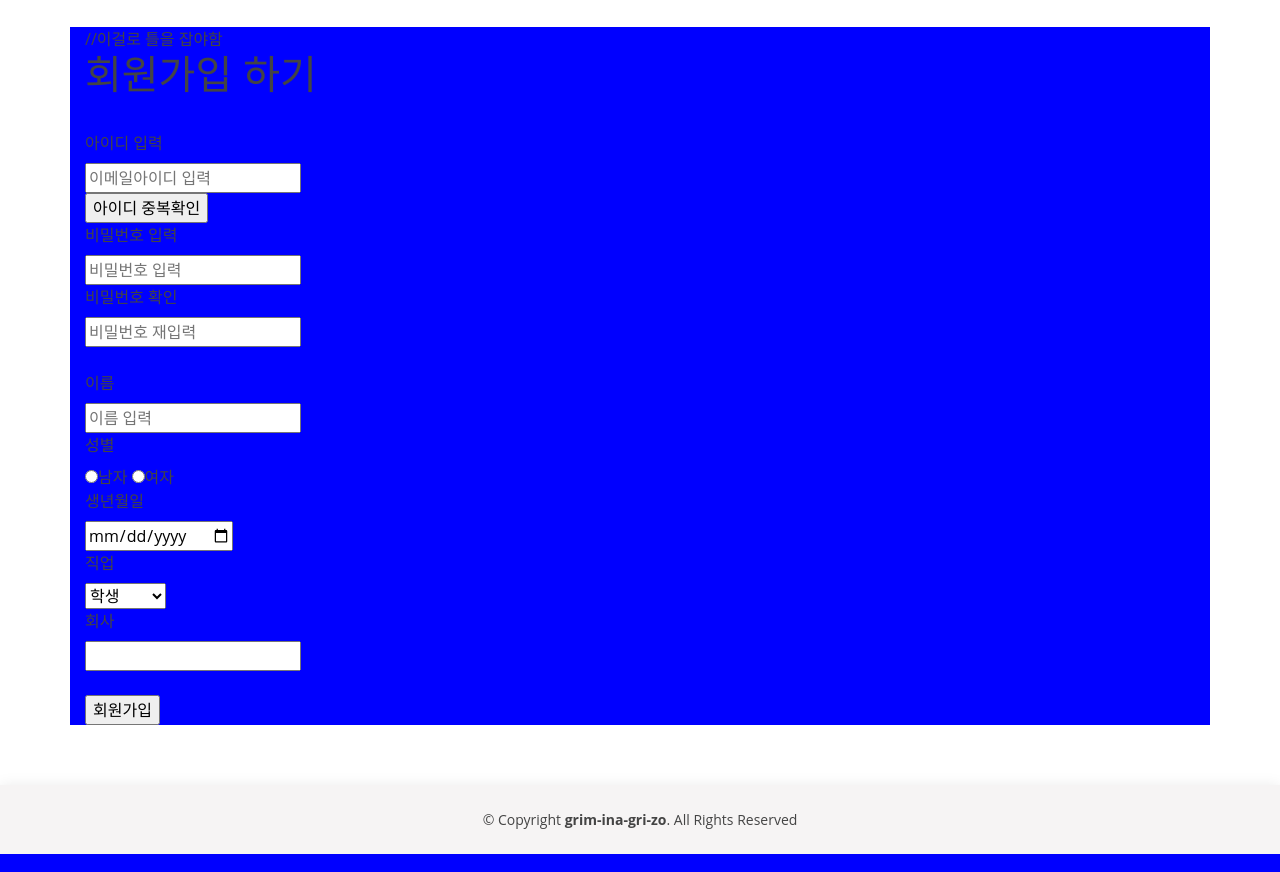
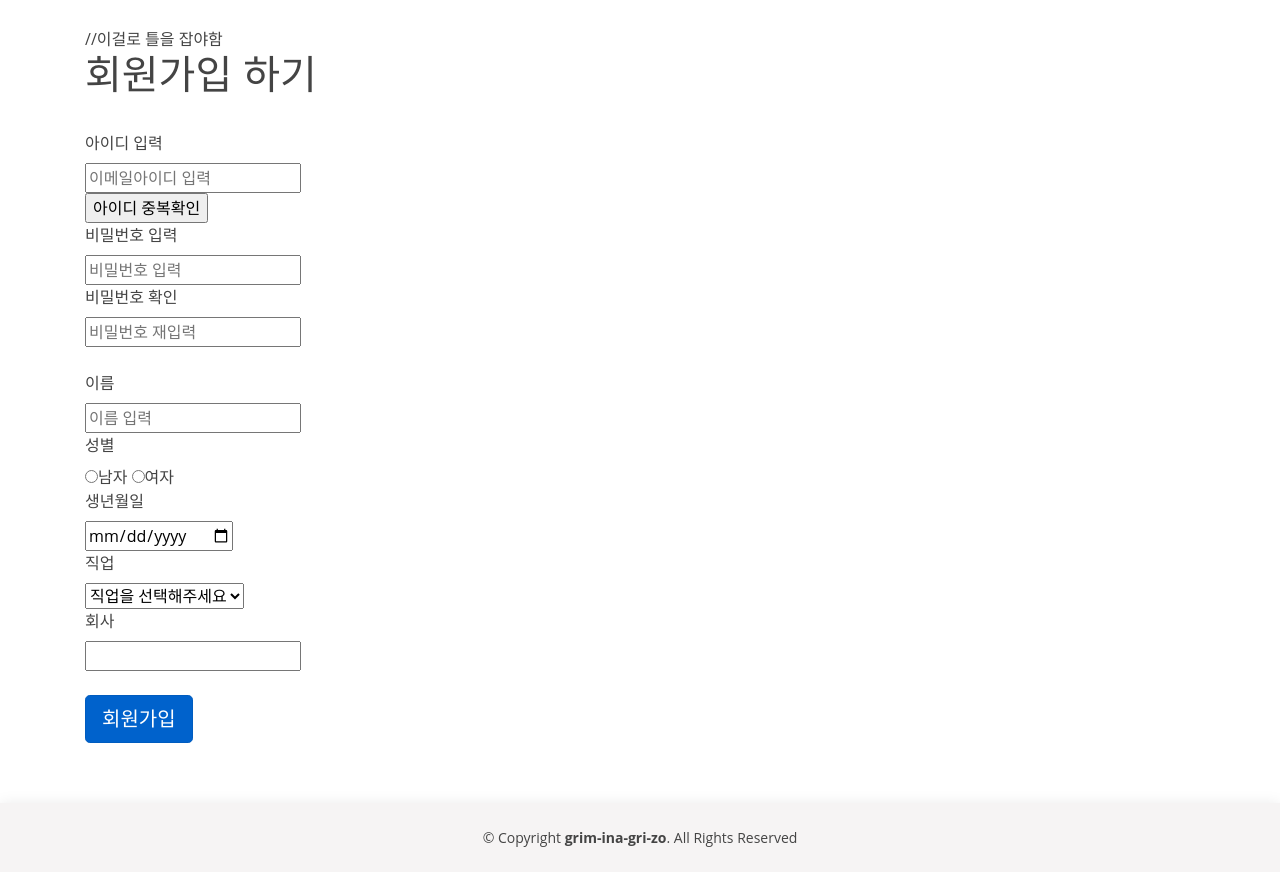
Before and after one commit to rafinkang/masterpiece, a Django app: page /register in a window 1280 px wide. Shown: the part 83-955 px from the top of the page. Run offline with Django 3.2, Linux system fonts and the light colour scheme; some libraries are stand-ins or nearby versions.

Commit message:
회원가입 유효성확인_영돈

```diff
--- a/masterpiece/static/css/user_style.css
+++ b/masterpiece/static/css/user_style.css
@@ -1,6 +1,13 @@
-
-.container_user{
+.container_user {
     min-height: 600px;
     margin-top: 50px;
-    background-color: blue;
+    background-color: white;
 }
+
+.red {
+    background-color: red;
+}
+
+.green {
+    background-color: green;
+}
--- a/masterpiece/templates/user/user_register.html
+++ b/masterpiece/templates/user/user_register.html
@@ -1,5 +1,4 @@
-{% extends 'index.html' %}
-{% block content %}
+{% extends 'index.html' %} {% block content %}
 
 
 
@@ -10,9 +9,8 @@
 
 
 
-            <div class="fieldlabel"><label for="user_id">아이디 입력</label></div>
-            <div class="formfield"><input type="text" name="user_id" id="user_id" maxlength="20" value=""
-                    placeholder="이메일아이디 입력"></div>
+            <div class="fieldlabel"><label for="user_id" aria-describedby="inputSuccess2Status">아이디 입력</label></div>
+            <div class="formfield"><input type="email" name="user_id" id="user_id" maxlength="20" value="" placeholder="이메일아이디 입력"></div>
 
             <div class="btnfield">
                 <input type="button" value="아이디 중복확인" id="testbtn">
@@ -22,28 +20,25 @@
 
             <div class="fieldlabel"><label for="user_pw">비밀번호 입력</label></div>
             <div class="formfield">
-                <input type="password" name="user_pw" id="user_pw" maxlength="20" autocomplete="off"
-                    placeholder="비밀번호 입력">
+                <input type="password" name="user_pw" id="user_pw" maxlength="20" autocomplete="off" placeholder="비밀번호 입력">
             </div>
             <div class="fieldlabel"><label for="user_pw_check">비밀번호 확인</label></div>
             <div class="formfield">
-                <input type="password" name="user_pw_check" id="user_pw_check" maxlength="20" autocomplete="off"
-                    placeholder="비밀번호 재입력">
+                <input type="password" name="user_pw_check" id="user_pw_check" maxlength="20" autocomplete="off" placeholder="비밀번호 재입력">
+
             </div>
-
-            <div class="fieldlabel"><label id="user_pw_warning"> </label> </div>
+            <div class="user_pw_warning"><label id="user_pw_warning"> </label> </div>
 
 
 
 
             <div class="fieldlabel"><label for="user_name">이름</label></div>
-            <div class="formfield"><input type="text" id="user_name" name="user_name" maxlength="20" value=""
-                    placeholder="이름 입력"></div>
+            <div class="formfield"><input type="text" id="user_name" name="user_name" maxlength="20" value="" placeholder="이름 입력"></div>
 
             <div class="fieldlabel"><label>성별</label></div>
             <div class="formfield">
-                <input type="radio" name="sex" id="sex" value="남" alt="남">남자
-                <input type="radio" name="sex" id="sex" value="여" alt="여">여자
+                <input type="radio" name="sex" id="sex_m" value="남" alt="남">남자
+                <input type="radio" name="sex" id="sex_w" value="여" alt="여">여자
             </div>
 
             <div class="fieldlabel"><label>생년월일</label></div>
@@ -55,6 +50,7 @@
             <div class="fieldlabel"><label for="user_job">직업</label></div>
             <div class="formfield">
                 <select name="user_job">
+                    <option value="noselect">직업을 선택해주세요</option>
                     <option value="student">학생</option>
                     <option value="something">퍼블리셔</option>
                     <option value="developer">개발자</option>
@@ -72,7 +68,7 @@
             <br>
 
             <div class="btnfield">
-                <input type="submit" value="회원가입">
+                <button type="button" class="btn btn-primary btn-lg active" name="user_reg_submit" id="user_reg_submit">회원가입</button>
             </div>
 
         </form>
@@ -81,27 +77,34 @@
 </section>
 
 <script>
+    $(document).ready(function() {
 
-    $(document).ready(function () {
-        $("#testbtn").click(function () {
+        $("#testbtn").click(function() {
             // 실행문
             var user_id = $("#user_id");
             var user_pw = $("#user_pw");
-            console.log(user_pw);
+            var user_id_value = user_id.val()
+            var email_re = /^[A-Za-z0-9_]+[A-Za-z0-9]*[@]{1}[A-Za-z0-9]+[A-Za-z0-9]*[.]{1}[A-Za-z]{1,3}$/;
+            //console.log(user_pw);
             if (user_id.val() == "") {
                 alert("아이디를 입력하세요");
                 user_id.focus();
                 return;
+            } else if (!email_re.test(user_id_value)) {
+                alert("이메일 형식으로 입력하세요");
+                user_id.focus();
+                return;
             }
+
             $.ajax({
                 url: "{% url 'register/idcheck' %}",
                 method: "post",
                 data: {
-                    'user_id': user_id.val(),
+                    'user_id': user_id_value,
                 },
                 dataType: 'text',
-                success: function (data) {
-                    console.log('탓타 시부레', data);
+                success: function(data) {
+
                     if (data != 0) {
                         alert("사용하실 수 있는 아이디 입니다.");
                         user_pw.focus();
@@ -111,13 +114,14 @@
 
                     };
                 },
-                error: function (data) {
+                error: function(data) {
                     console.log(data);
                 }
             });
         });
 
-        $("#user_pw_check").keyup(function () {
+
+        $("#user_pw_check").keyup(function() {
             //비밀번호 비교
             var user_pw = $("#user_pw");
             var user_pw_value = user_pw.val();
@@ -131,27 +135,99 @@
             console.log('pw_check', user_pw_check_value);
 
 
+
             if (user_pw_value == user_pw_check_value) {
-                console.log(user_pw_value);
-                console.log(user_pw_check_value);
-                console.log("!!!!!!!!!");
+                //console.log(user_pw_value);
+                //console.log(user_pw_check_value);
+                //console.log("!!!!!!!!!");
+
                 warning.text("사용하셔도 됩니다."); // 파랑색으로 변경
-            }
-            else {
-                console.log(user_pw_value);
-                console.log(user_pw_check_value);
-                console.log("@@@@@@");
+
+            } else {
+                //console.log(user_pw_value);
+                //console.log(user_pw_check_value);
+                //console.log("@@@@@@");
+
                 warning.text("비밀번호가 다릅니다."); // 빨강색으로 변경
             };
         });
 
 
 
-
-    });
+        $("#user_reg_submit").click(function() {
+            //다 입력 되었으면 db에 insert
+            var user_name = $("#user_name").val();
+            var sex_val = $('input[name="sex"]:checked').val();
+            var birthday = $("#birthday").val();
+            var job = $('select[name="user_job"]').val();
+            var company = $("#user_company").val();
+            var user_id = $("#user_id");
+            var user_pw = $("#user_pw");
+            var user_id_value = user_id.val()
+            var email_re = /^[A-Za-z0-9_]+[A-Za-z0-9]*[@]{1}[A-Za-z0-9]+[A-Za-z0-9]*[.]{1}[A-Za-z]{1,3}$/;
+            var user_pw = $("#user_pw");
+            var user_pw_value = user_pw.val();
+            var user_pw_check = $("#user_pw_check");
+            var user_pw_check_value = user_pw_check.val();
 
 
 
+
+            if (user_id.val() == "") {
+                alert("아이디를 입력하세요");
+                user_id.focus();
+                return;
+            } else if (!email_re.test(user_id_value)) {
+                alert("이메일 형식으로 입력하세요");
+                user_id.focus();
+                return;
+            } else if (user_pw_value != user_pw_check_value) {
+                alert("입력하신 비밀번호가 다릅니다."); // 파랑색으로 변경
+            } else if (user_pw_value == "") {
+                alert("비밀번호를 입력해주세요."); // 빨강색으로 변경
+            } else if (user_name == "") {
+                alert("이름을 입력하세요");
+                $("#user_name").focus();
+                return;
+            } else if ($('input[name="sex"]:checked').length == 0) {
+                console.log(sex_val)
+                alert("성별을 입력하세요")
+                sex_val.focus();
+            } else if (birthday == "") {
+                alert("생년월일을 입력하세요")
+                birthday.focus();
+            } else if (job == "noselect") {
+                alert("직업을 입력하세요")
+                job.focus();
+            } else if (company == "") {
+                alert("회사를 입력하세요")
+                company.focus();
+            }
+
+
+        });
+
+
+
+
+
+
+
+
+
+
+
+
+
+
+
+
+
+
+
+
+
+    });
 </script>
 
 {% endblock %}
```
Also changed, not shown: masterpiece/templates/user/user_findpw.html (+29 -30 lines).
